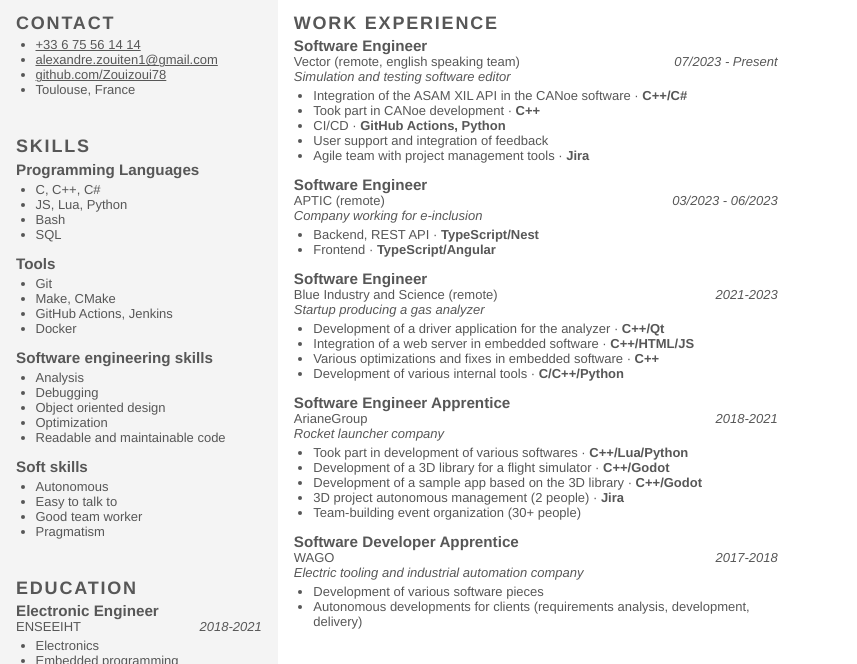
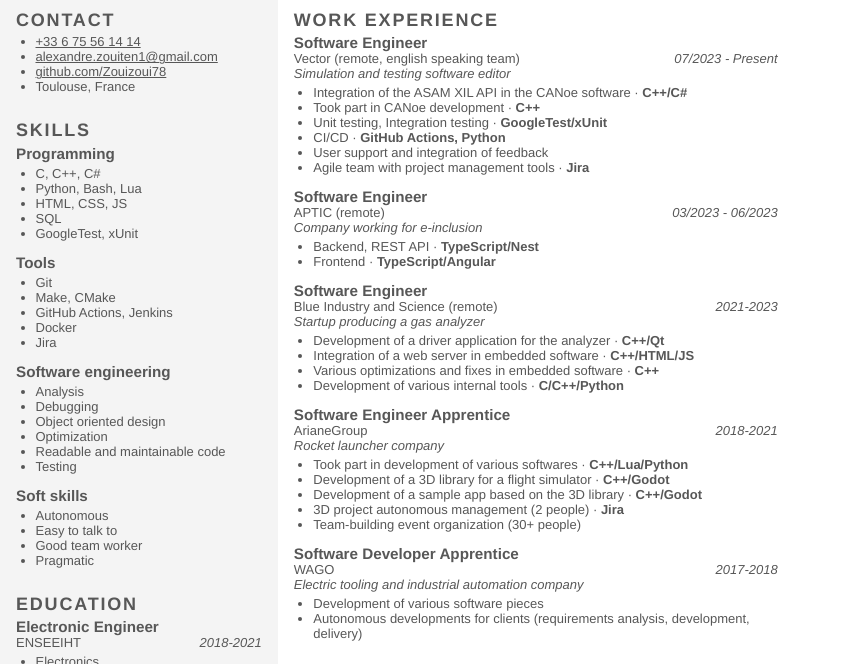
Before and after one commit to Zouizoui78/cv, a plain HTML site: page src/cv_zouiten_en.html in a window 1280 px wide. Shown: the part 145-809 px from the top of the page, without its empty margins (0-857 px from the left). Drawn offline with Linux system fonts and the light colour scheme.

Commit message:
added stuff in skills

```diff
--- a/src/cv_zouiten_en.html
+++ b/src/cv_zouiten_en.html
@@ -30,12 +30,13 @@
                 <h2>Skills</h2>
 
                 <section>
-                    <h3>Programming Languages</h3>
+                    <h3>Programming</h3>
                     <ul>
                         <li>C, C++, C#</li>
-                        <li>JS, Lua, Python</li>
-                        <li>Bash</li>
+                        <li>Python, Bash, Lua</li>
+                        <li>HTML, CSS, JS</li>
                         <li>SQL</li>
+                        <li>GoogleTest, xUnit</li>
                     </ul>
                 </section>
 
@@ -46,17 +47,19 @@
                         <li>Make, CMake</li>
                         <li>GitHub Actions, Jenkins</li>
                         <li>Docker</li>
+                        <li>Jira</li>
                     </ul>
                 </section>
 
                 <section>
-                    <h3>Software engineering skills</h3>
+                    <h3>Software engineering</h3>
                     <ul>
                         <li>Analysis</li>
                         <li>Debugging</li>
                         <li>Object oriented design</li>
                         <li>Optimization</li>
                         <li>Readable and maintainable code</li>
+                        <li>Testing</li>
                     </ul>
                 </section>
 
@@ -66,7 +69,7 @@
                         <li>Autonomous</li>
                         <li>Easy to talk to</li>
                         <li>Good team worker</li>
-                        <li>Pragmatism</li>
+                        <li>Pragmatic</li>
                     </ul>
                 </section>
             </section>
@@ -126,6 +129,7 @@
                     <ul>
                         <li>Integration of the ASAM XIL API in the CANoe software &#183; <strong>C++/C#</strong></li>
                         <li>Took part in CANoe development &#183; <strong>C++</strong></li>
+                        <li>Unit testing, Integration testing &#183; <strong>GoogleTest/xUnit</strong></li>
                         <li>CI/CD &#183; <strong>GitHub Actions, Python</strong></li>
                         <li>User support and integration of feedback</li>
                         <li>Agile team with project management tools &#183; <strong>Jira</strong></li>
--- a/src/style/section.css
+++ b/src/style/section.css
@@ -1,5 +1,5 @@
 section {
-    margin-bottom: 3em;
+    margin-bottom: 2em;
     font-size: 13px;
 
     h2 {
```
Also changed, not shown: src/cv_zouiten_fr.html (+8 -4 lines).
